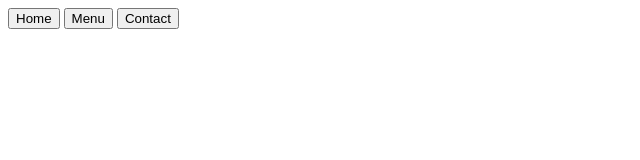
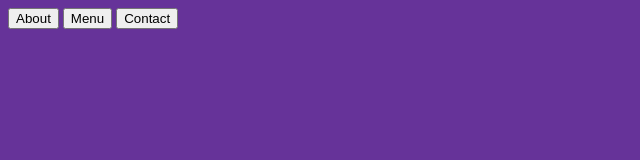
Before and after one commit to kmmoody212/reel-good-dogs, a website built with webpack: page src/template.html in a window 1280 px wide. Shown: the whole page, without its empty margins (0-640 px from the left). Built offline with nearby package versions, Linux system fonts and the light colour scheme.

Commit message:
Tested pages to make sure they're bundling correctly. Removed "type": "module" from package.json - caused errors with module clashing for webpack

```diff
--- a/package.json
+++ b/package.json
@@ -13,11 +13,9 @@
   "keywords": [],
   "author": "",
   "license": "ISC",
-  "type": "commonjs",
   "bugs": {
     "url": "https://github.com/kmmoody212/reel-good-dogs/issues"
   },
-  "homepage": "https://github.com/kmmoody212/reel-good-dogs#readme",
   "devDependencies": {
     "css-loader": "^7.1.2",
     "html-loader": "^5.1.0",
--- a/src/index.js
+++ b/src/index.js
@@ -0,0 +1,3 @@
+import "./styles.css";
+
+console.log(alert("It's working!"));
--- /dev/null
+++ b/src/styles.css
@@ -0,0 +1,3 @@
+body {
+    background-color: rebeccapurple;
+}
--- a/src/template.html
+++ b/src/template.html
@@ -9,11 +9,13 @@
 
     <header>
         <nav>
-            <button id="home">Home</button>
+            <button id="about">About</button>
             <button id="menu">Menu</button>
             <button id="contact">Contact</button>
         </nav>
     </header>
 
+    <div id="content"></div>
+
 </body>
 </html>
--- a/webpack.config.js
+++ b/webpack.config.js
@@ -1,5 +1,6 @@
 // webpack.config.js template from The Odin Project - JavaScript Course - Webpack lesson
 
+// webpack.config.js
 const path = require("path");
 const HtmlWebpackPlugin = require("html-webpack-plugin");
 
```
Also changed, not shown: 1 other file. Lines whose indentation alone changed are shown as unchanged.
